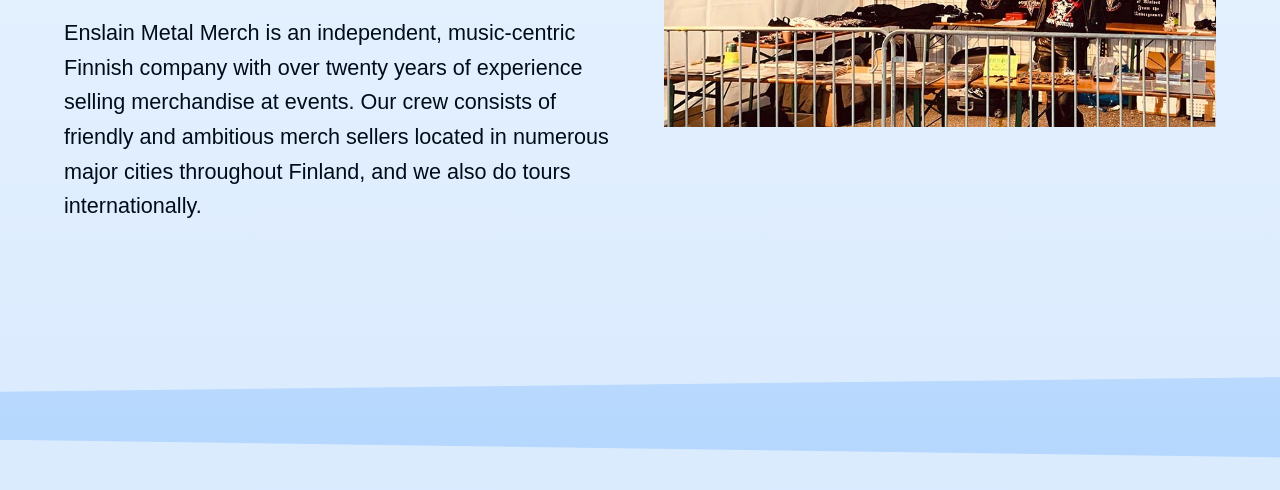
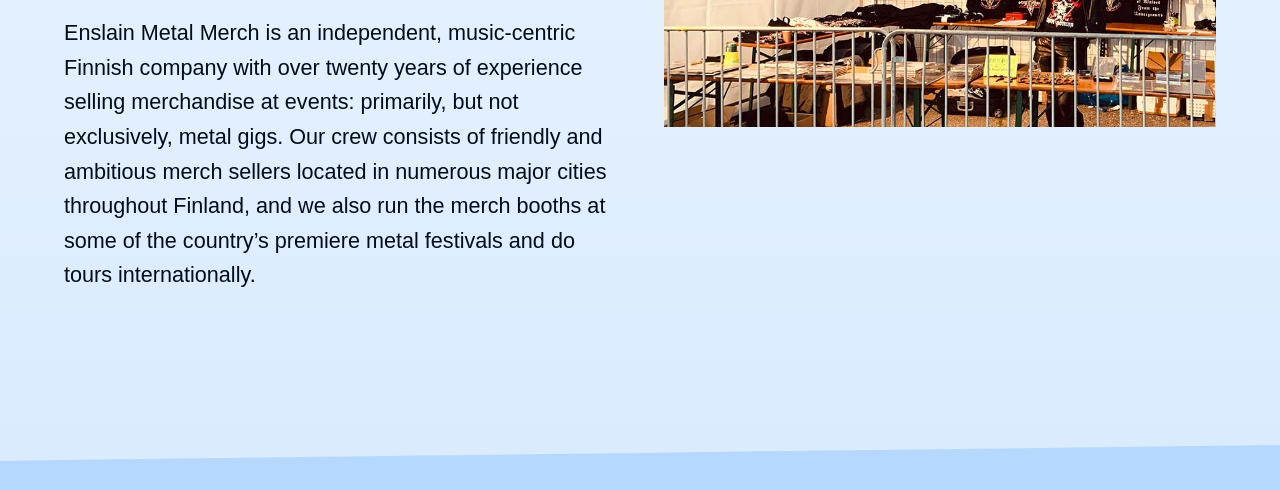
Before and after one commit to enslain-metal-merch/enslain, a plain HTML site: page public/index.html in a window 1280 px wide. Shown: the part 782-1272 px from the top of the page. Drawn offline with Linux system fonts and the light colour scheme; a web font is replaced by a local one.

Commit message:
Text content update: summary paragraph, top section of index

```diff
--- a/public/index.html
+++ b/public/index.html
@@ -47,7 +47,7 @@
         <div class="grid--two-col">
           <div class="text-container">
             <h1>Enslain<br> Metal Merch</h1>
-            <p>Enslain Metal Merch is an independent, music-centric Finnish company with over twenty years of experience selling merchandise at events. Our crew consists of friendly and ambitious merch sellers located in numerous major cities throughout Finland, and we also do tours internationally.</p>
+            <p>Enslain Metal Merch is an independent, music-centric Finnish company with over twenty years of experience selling merchandise at events: primarily, but not exclusively, metal gigs. Our crew consists of friendly and ambitious merch sellers located in numerous major cities throughout Finland, and we also run the merch booths at some of the country’s premiere metal festivals and do tours internationally.</p>
           </div>
           <figure class="img-container"><img src="assets/img/content/enslain-index--resized.jpg" alt=""></figure>
         </div>
```
Also changed, not shown: 1 other file.
